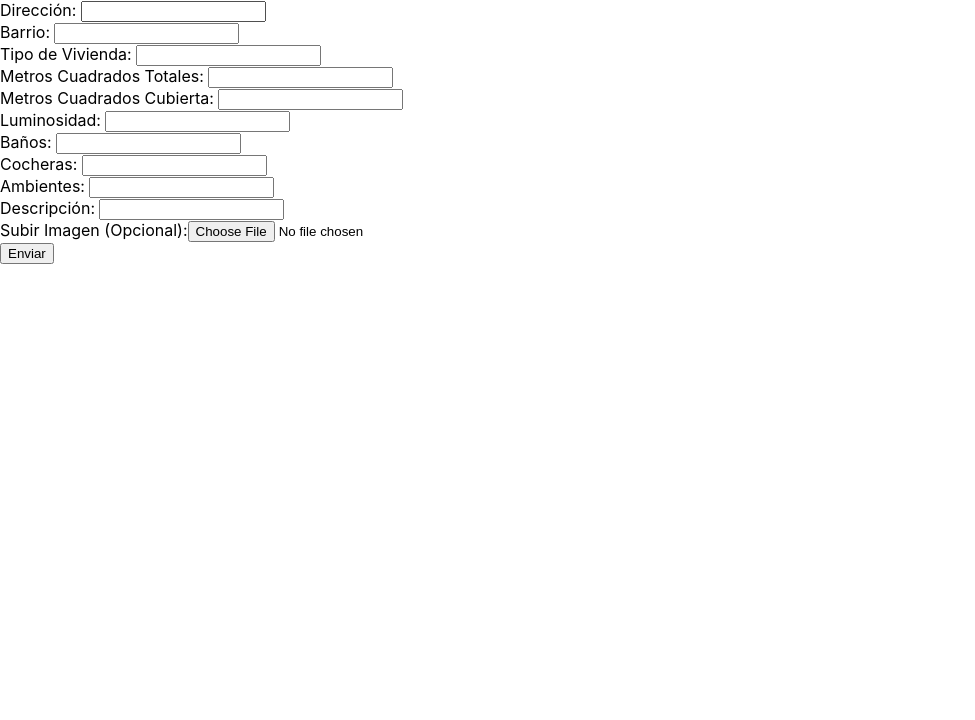
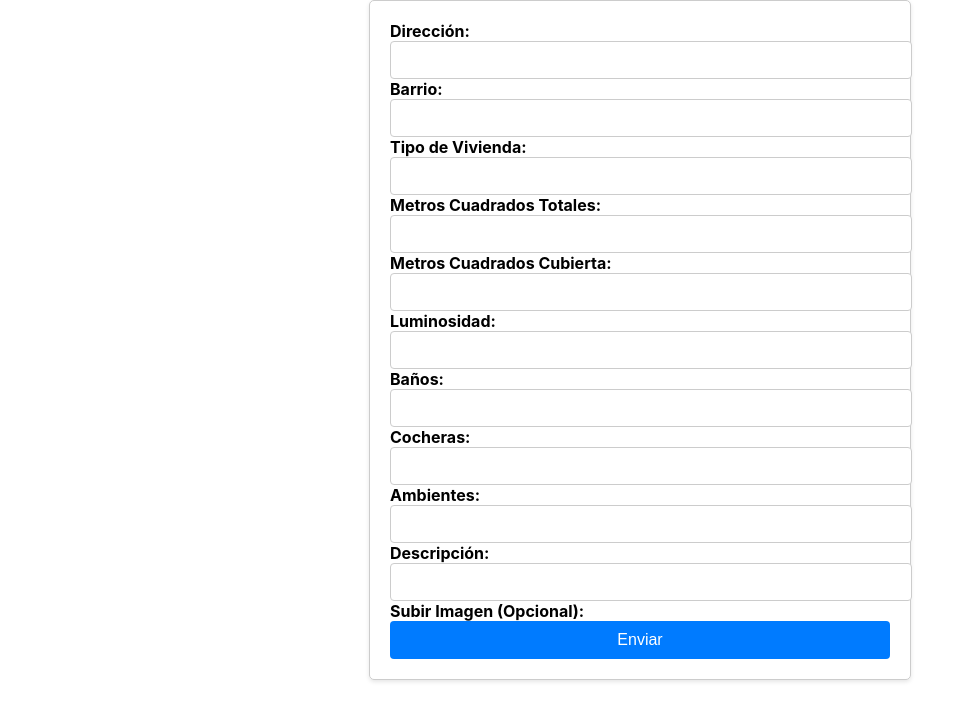
Before and after one commit to MartinWit2/Proyecto-Final-InmigrARG, a React (Create React App) app in the folder Proyecto final/Proyecto-Final-React/: page / in a window 1280 px wide. Shown: the top 720 px of the page, without its empty margins (0-975 px from the left). Built offline with nearby package versions, Linux system fonts and the light colour scheme.

Commit message:
ya conectamos la base de datos y cambiamos un poco los estilos

```diff
--- a/Proyecto final/Proyecto-Final-React/src/publicarViviendaForm/FormVivienda.css
+++ b/Proyecto final/Proyecto-Final-React/src/publicarViviendaForm/FormVivienda.css
@@ -1,33 +1,66 @@
-body {
-    font-family: Arial, sans-serif;
-  }
-  form {
+.FormVivienda {
   max-width: 500px;
   margin: 0 auto;
+  padding: 20px;
+  border: 1px solid #ccc;
+  border-radius: 5px;
+  box-shadow: 0 2px 4px rgba(0, 0, 0, 0.1);
 }
-  label {
-    display: block;
-    margin-top: 10px;
+
+.FormVivienda label {
+  font-weight: bold;
 }
-  input, textarea {
+
+.FormVivienda .form-group {
+  margin-bottom: 20px;
+}
+
+.FormVivienda .form-control {
   width: 100%;
-    padding: 8px;
-    margin-top: 5px;
+  padding: 10px;
+  font-size: 14px;
   border: 1px solid #ccc;
   border-radius: 4px;
-    box-sizing: border-box;
+  transition: border-color 0.2s ease-in-out;
 }
-  input[type="file"] {
-    margin-top: 0;
+
+.FormVivienda .form-control:focus {
+  border-color: #007bff;
+  box-shadow: none;
 }
-  button {
-    padding: 10px 20px;
-    background-color: #4CAF50;
-    color: #fff;
+
+.FormVivienda input[type="file"] {
+  display: none;
+}
+
+.FormVivienda .file-upload {
+  display: inline-block;
+  padding: 8px 12px;
+  background-color: #007bff;
+  color: white;
   border: none;
   border-radius: 4px;
   cursor: pointer;
 }
-  button:hover {
-    background-color: #45a049;
+
+.FormVivienda .file-upload:hover {
+  background-color: #0056b3;
 }
+
+.FormVivienda button[type="submit"] {
+  display: block;
+  width: 100%;
+  padding: 10px;
+  background-color: #007bff;
+  color: white;
+  border: none;
+  border-radius: 4px;
+  font-size: 16px;
+  cursor: pointer;
+}
+
+.FormVivienda button[type="submit"]:hover {
+  background-color: #0056b3;
+}
+
+/* Add more styles as needed */
--- a/Proyecto final/Proyecto-Final-React/src/publicarViviendaForm/FormVivienda.js
+++ b/Proyecto final/Proyecto-Final-React/src/publicarViviendaForm/FormVivienda.js
@@ -1,6 +1,7 @@
 import React, { useState } from 'react';
 import Button from 'react-bootstrap/Button';
 import Form from 'react-bootstrap/Form';
+import './FormVivienda.css'; // Asegúrate de ajustar el nombre del archivo CSS
 
 function FormVivienda(props) {
   const [objVivienda, setObjVivienda] = useState({});
@@ -10,24 +11,22 @@ function FormVivienda(props) {
     setObjVivienda((prevObj) => ({
       ...prevObj,
       [name]: value,
-
     }));
     console.log(objVivienda);
   };
 
   const handleSubmit = (event) => {
     event.preventDefault();
-    // Aquí puedes hacer algo con el objeto objVivienda, como enviarlo al servidor.
     console.log(objVivienda);
     console.log("llegue");
     props.agregarVivienda(objVivienda);
   };
 
-
-
   return (
-    <Form onSubmit={handleSubmit} className="FormVivienda">
-      <Form.Group controlId="input1">
+    <div className="FormViviendaContainer">
+      <div className="FormViviendaBox">
+        <Form onSubmit={handleSubmit} className="FormVivienda">
+        <Form.Group controlId="input1">
         <Form.Label>Dirección: </Form.Label>
         <Form.Control
           type="text"
@@ -138,11 +137,13 @@ function FormVivienda(props) {
           type="file"
           name="Imagen"
           accept="image/*"
+          onChange={handleInputChange}
         />
       </Form.Group>
-
-      <Button type="submit">Enviar</Button>
-    </Form>
+          <Button type="submit">Enviar</Button>
+        </Form>
+      </div>
+    </div>
   );
 }
 
```
Lines whose indentation alone changed are shown as unchanged.
